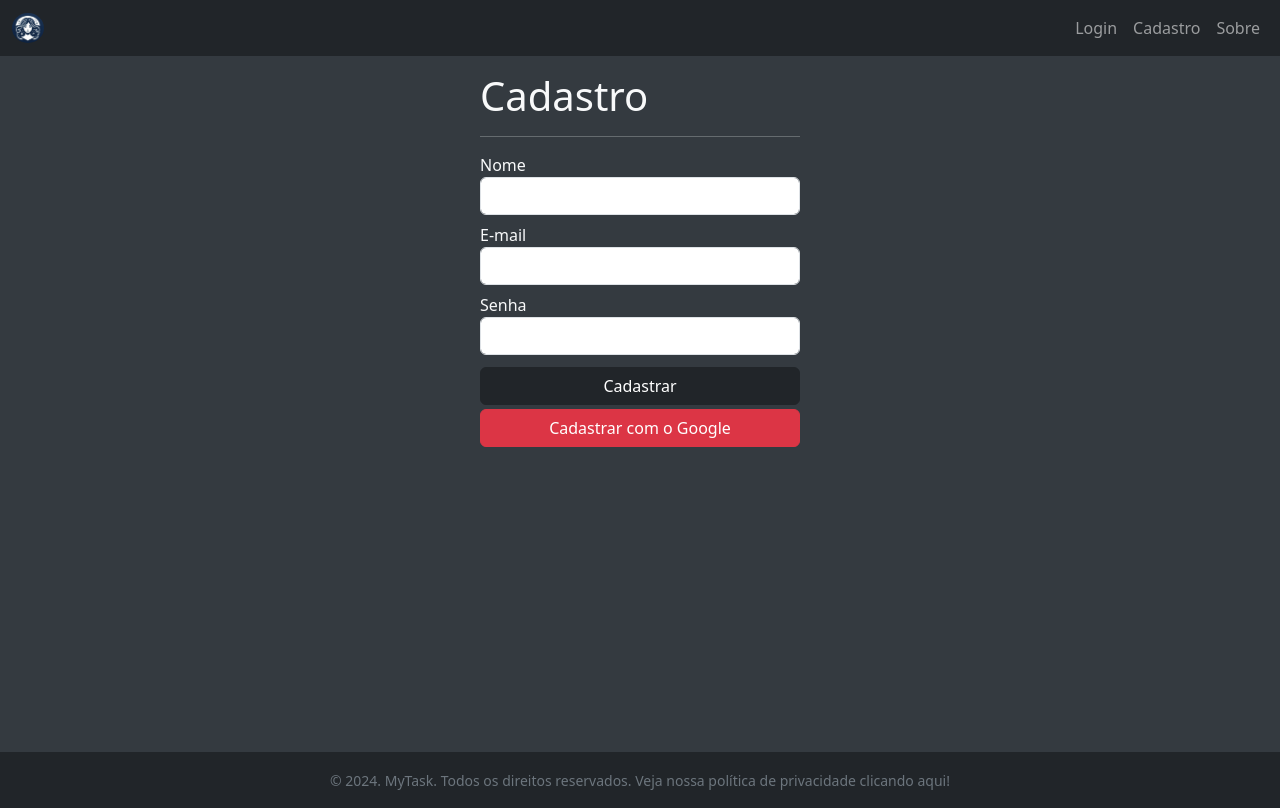
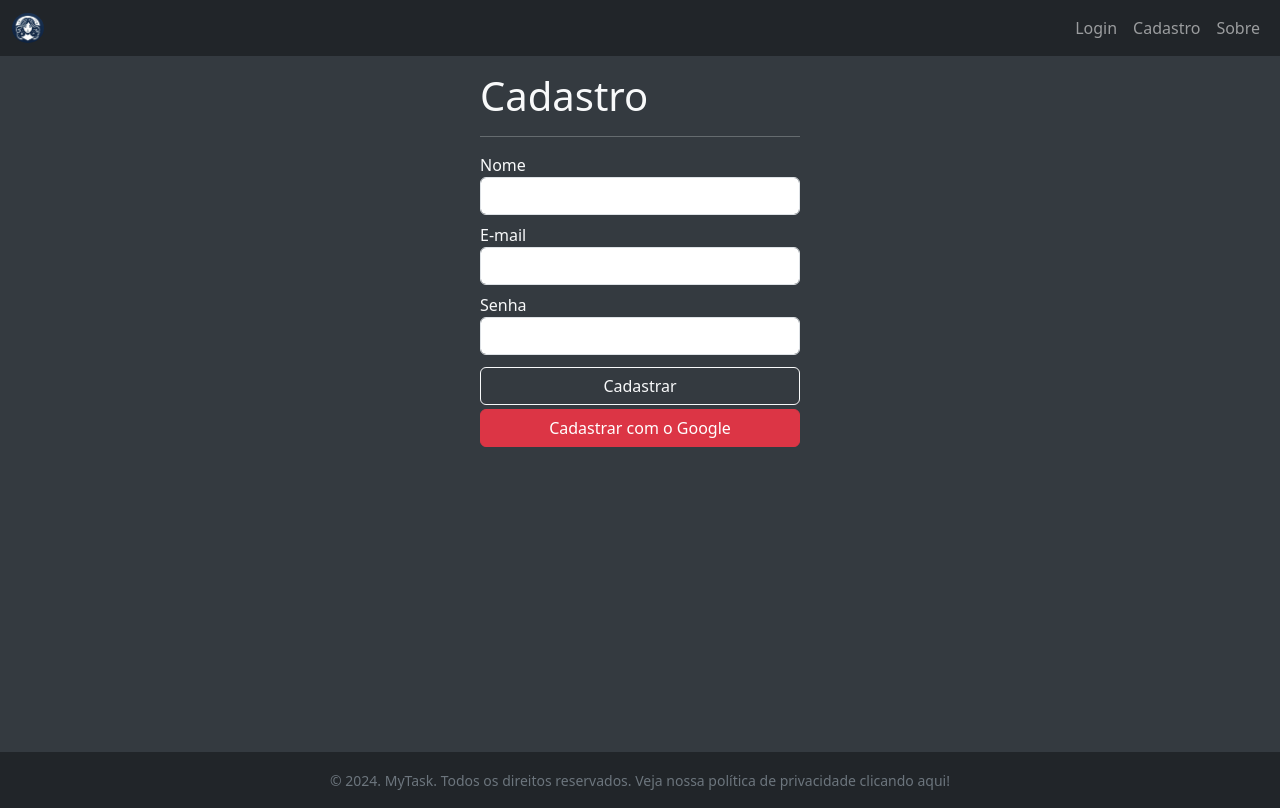
Before and after one commit to flaviare1s/mytask, a React (Vite) app: page /#/cadastro in a window 1280 px wide. Built offline with nearby package versions, Linux system fonts and the light colour scheme; no server answers.

Commit message:
Atualiza estilos dos botões de cadastro e login

```diff
--- a/src/pages/Cadastro.jsx
+++ b/src/pages/Cadastro.jsx
@@ -44,7 +44,7 @@ const Cadastro = () => {
           <input type="password" id="senha" className="form-control" {...register('senha', {required: 'Senha obrigatória', minLength: {value: 6, message: 'Minimo 6 caracteres'}})} />
           {errors.senha && <small className="text-danger">{errors.senha.message}</small>}
         </div>
-        <Button variant="dark" className="mt-1 w-100" type="submit">Cadastrar</Button>
+        <Button variant="outline-light" className="mt-1 w-100" type="submit">Cadastrar</Button>
         <Button onClick={handleEntrarGoogle} variant="danger" className="mt-1 w-100" type="button">Cadastrar com o Google</Button>
       </form>
     </main>
--- a/src/pages/Login.jsx
+++ b/src/pages/Login.jsx
@@ -41,7 +41,7 @@ const Login = () => {
           <input type="password" id="senha" className="form-control" {...register('senha', {required: 'A senha é obrigatória', minLength: {value: 6, message: 'Minimo 6 caracteres'}})} />
           {errors.senha && <small className="text-danger">{errors.senha.message}</small>}
         </div>
-        <Button variant="dark" className="mt-1 w-100" type="submit">Entrar</Button>
+        <Button variant="outline-light" className="mt-1 w-100" type="submit">Entrar</Button>
         <Button onClick={handleEntrarGoogle} variant="danger" className="mt-1 w-100" type="button">Entrar com o Google</Button>
       </form>
     </main>
```
